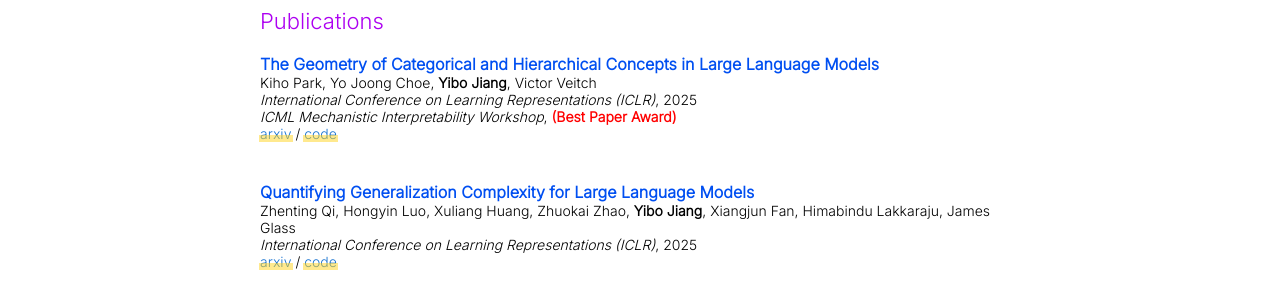
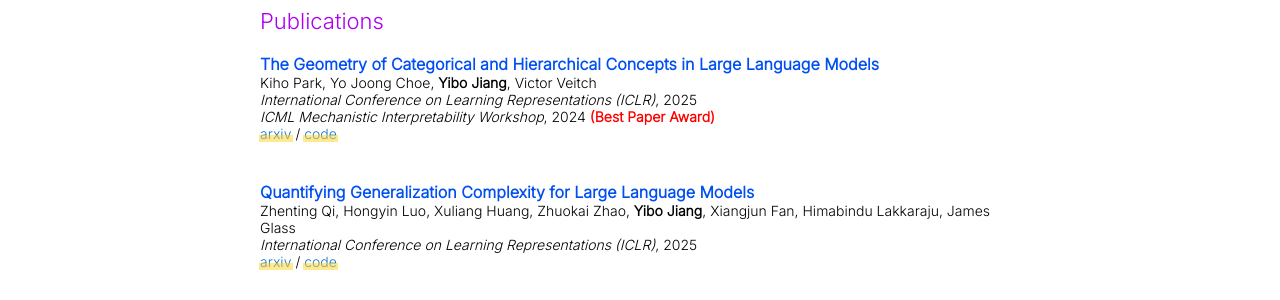
Before and after one commit to ybjiaang/ybjiaang.github.io, a Jekyll site: the page built from _posts/2024-10-10-category.markdown, in a window 1280 px wide. Shown: the part 560-860 px from the top of the page. Built offline with Jekyll 4.4.1, drawn with Linux system fonts in a browser that asks for light colours.

Commit message:
Update 2024-10-10-category.markdown

```diff
--- a/_posts/2024-10-10-category.markdown
+++ b/_posts/2024-10-10-category.markdown
@@ -8,6 +8,7 @@ authors: "Kiho Park, Yo Joong Choe, <strong>Yibo Jiang</strong>, Victor Veitch"
 venue: "International Conference on Learning Representations (ICLR)"
 workshop: "ICML Mechanistic Interpretability Workshop"
 workshopaward: "(Best Paper Award)"
+workshopdate: 2024-12-16
 arxiv: https://arxiv.org/abs/2406.01506
 code: https://github.com/KihoPark/LLM_Categorical_Hierarchical_Representations
 ---
```
